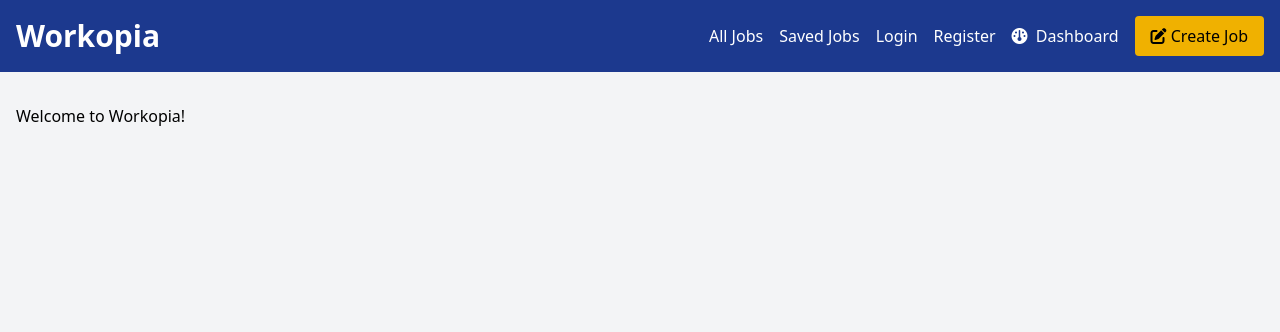
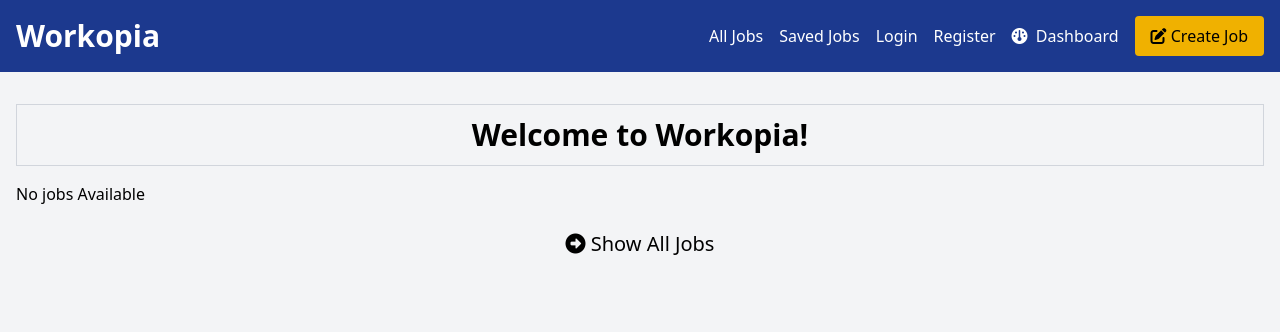
Before and after one commit to elias-avenger/workopia, a Laravel app: template resources/views/pages/index.blade.php in a window 1280 px wide. Shown: the top 332 px of the page. Run offline with Laravel 12, Linux system fonts and the light colour scheme; the template is opened without the code that fills it, so the values that code supplies are empty; style sheets or scripts are compiled from the project's sources.

Commit message:
Worked on the landing page and it's styling. Made the landing page show the latest 6 jobs

```diff
--- a/resources/views/pages/index.blade.php
+++ b/resources/views/pages/index.blade.php
@@ -1,3 +1,14 @@
 <x-layout>
-    <h1>Welcome to Workopia!</h1>
+    <h2 class="text-center text-3xl  mb-4 font-bold border border-gray-300 p-3">Welcome to Workopia!</h2>
+
+    <div class="grid grid-cols-1 md:grid-cols-2 lg:grid-cols-3 gap-4 mb-6">
+        @forelse ($jobs as $job)
+            <x-job-card :job="$job" />
+        @empty
+            <p>No jobs Available</p>
+        @endforelse
+    </div>
+    <a href="{{ route('jobs.index') }}" class="block text-xl text-center">
+        <i class="fa fa-arrow-alt-circle-right"></i> Show All Jobs
+    </a>
 </x-layout>
```
Also changed, not shown: app/Http/Controllers/HomeController.php (+5 -2 lines).
